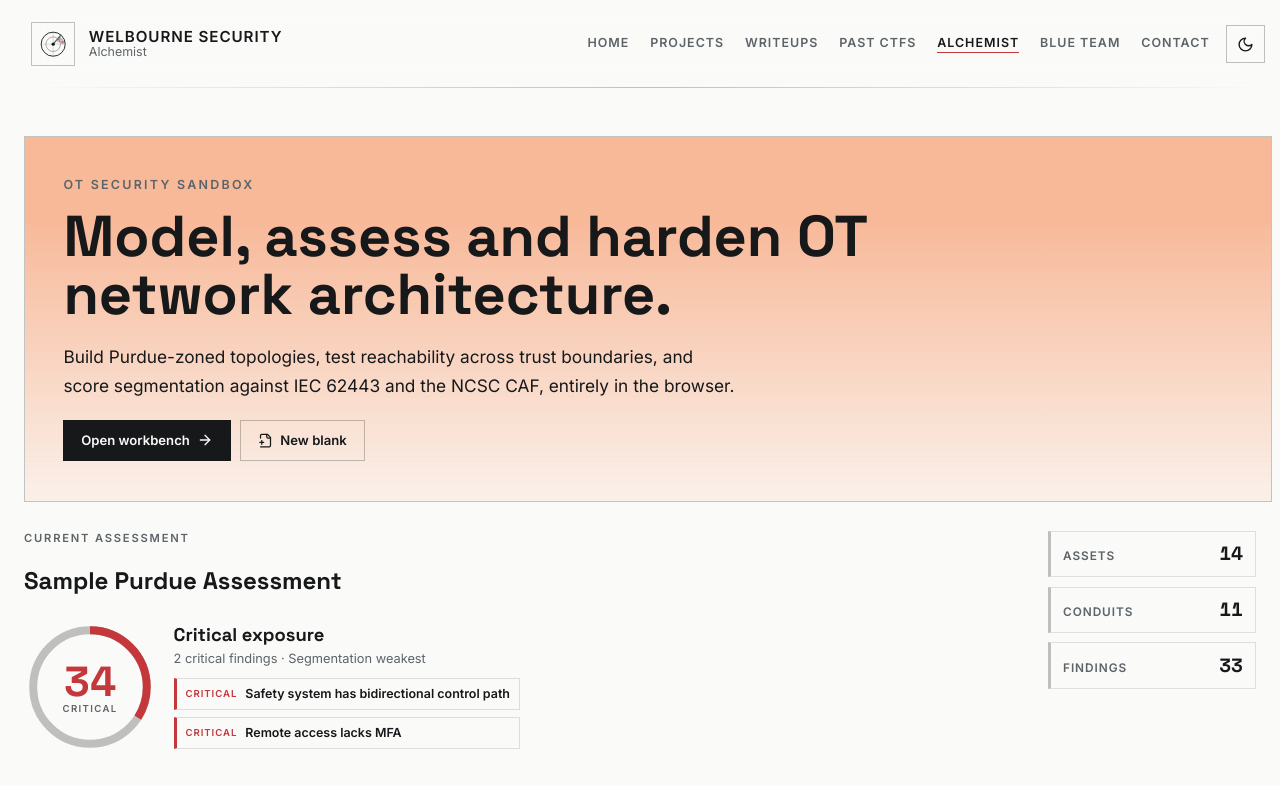
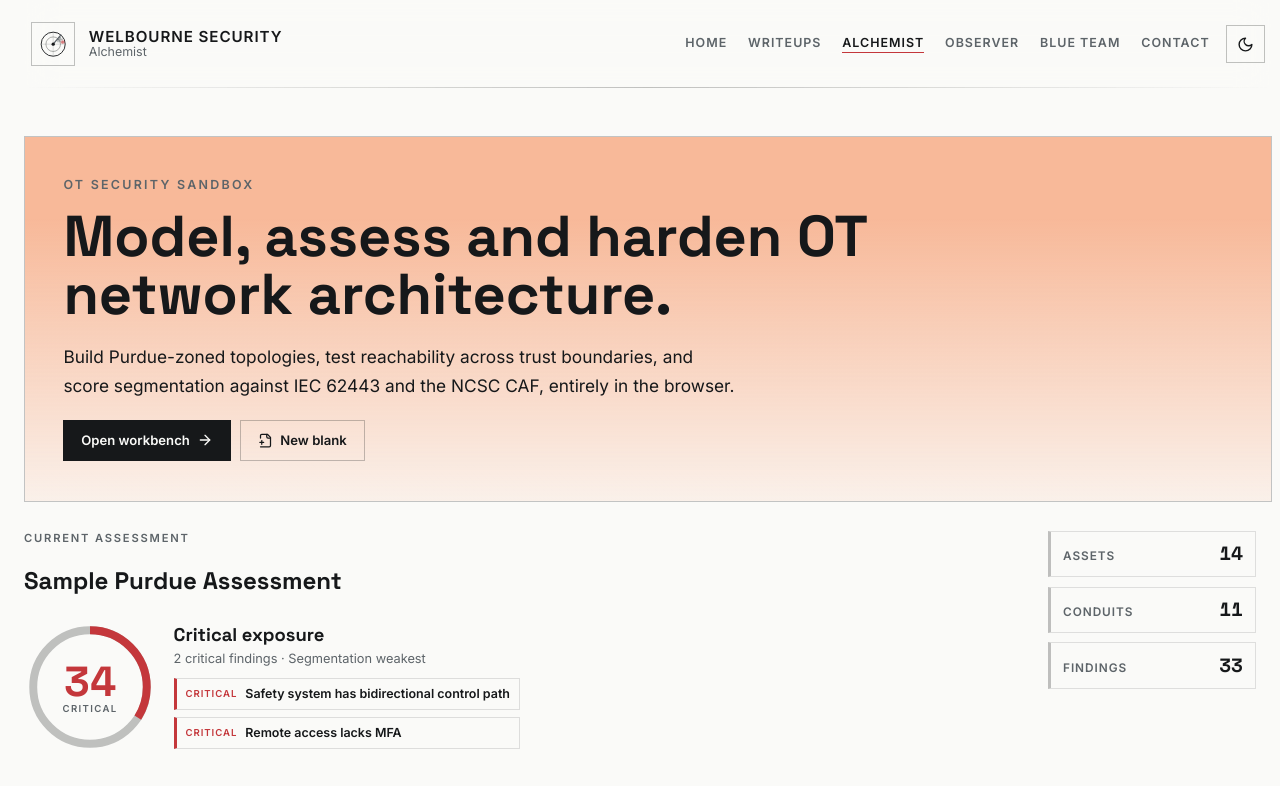
Before and after one commit to WelbourneSecurity/alchemist-ot-sandbox, a React (Vite) app: page / in a window 1280 px wide. Shown: the top 786 px of the page. Built offline with nearby package versions, Linux system fonts and the light colour scheme.

Commit message:
Update navigation links in SiteMasthead
Removed 'Projects' and 'Past CTFs' links, added 'Observer' link.

```diff
--- a/src/components/SiteMasthead.tsx
+++ b/src/components/SiteMasthead.tsx
@@ -10,10 +10,9 @@ const SITE = "https://welbournesecurity.com";
  */
 const NAV_LINKS: Array<{ label: string; href: string; current?: boolean }> = [
   { label: "Home", href: `${SITE}/` },
-  { label: "Projects", href: `${SITE}/projects/` },
   { label: "Writeups", href: `${SITE}/writeups/` },
-  { label: "Past CTFs", href: "https://ctf.welbournesecurity.com/" },
   { label: "Alchemist", href: "https://alchemist.welbournesecurity.com/", current: true },
+  { label: "Observer", href: `${SITE}/observer/` },
   { label: "Blue Team", href: `${SITE}/blue-team/` },
   { label: "Contact", href: `${SITE}/contact/` }
 ];
```
